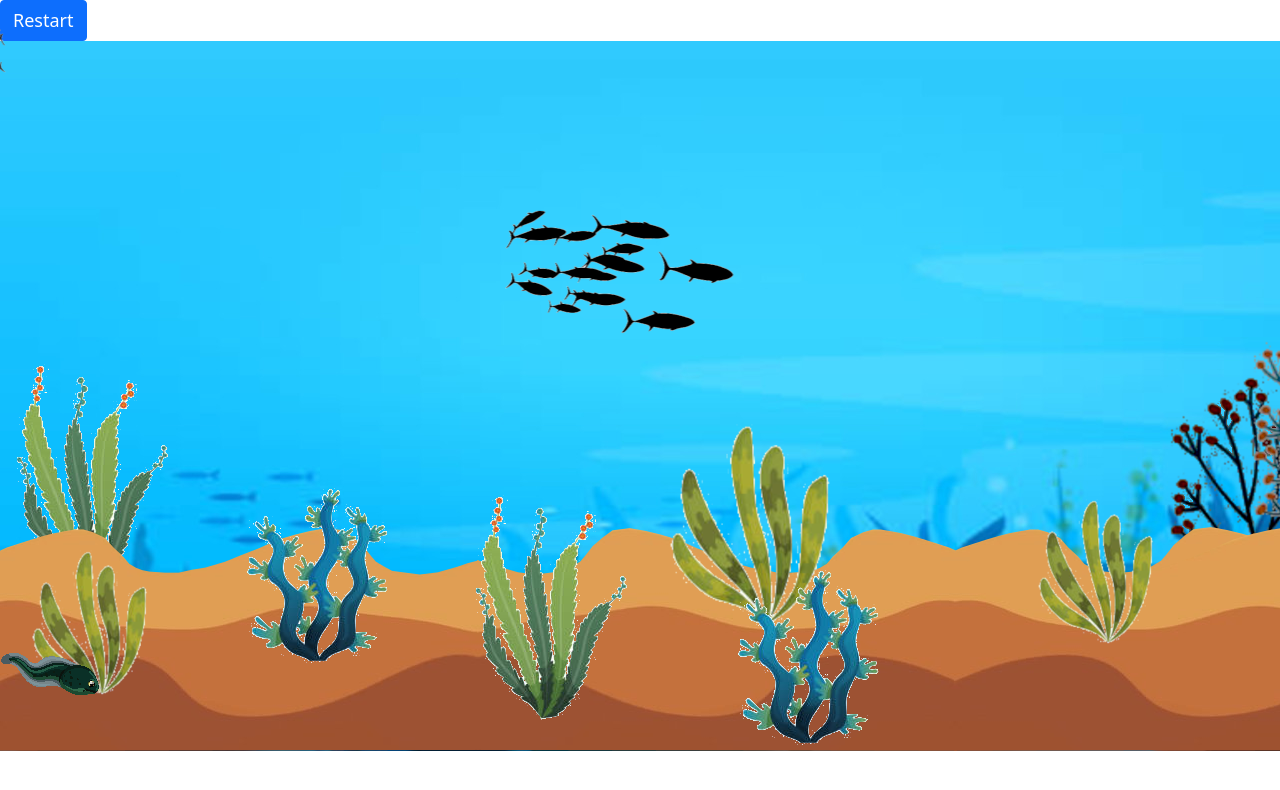
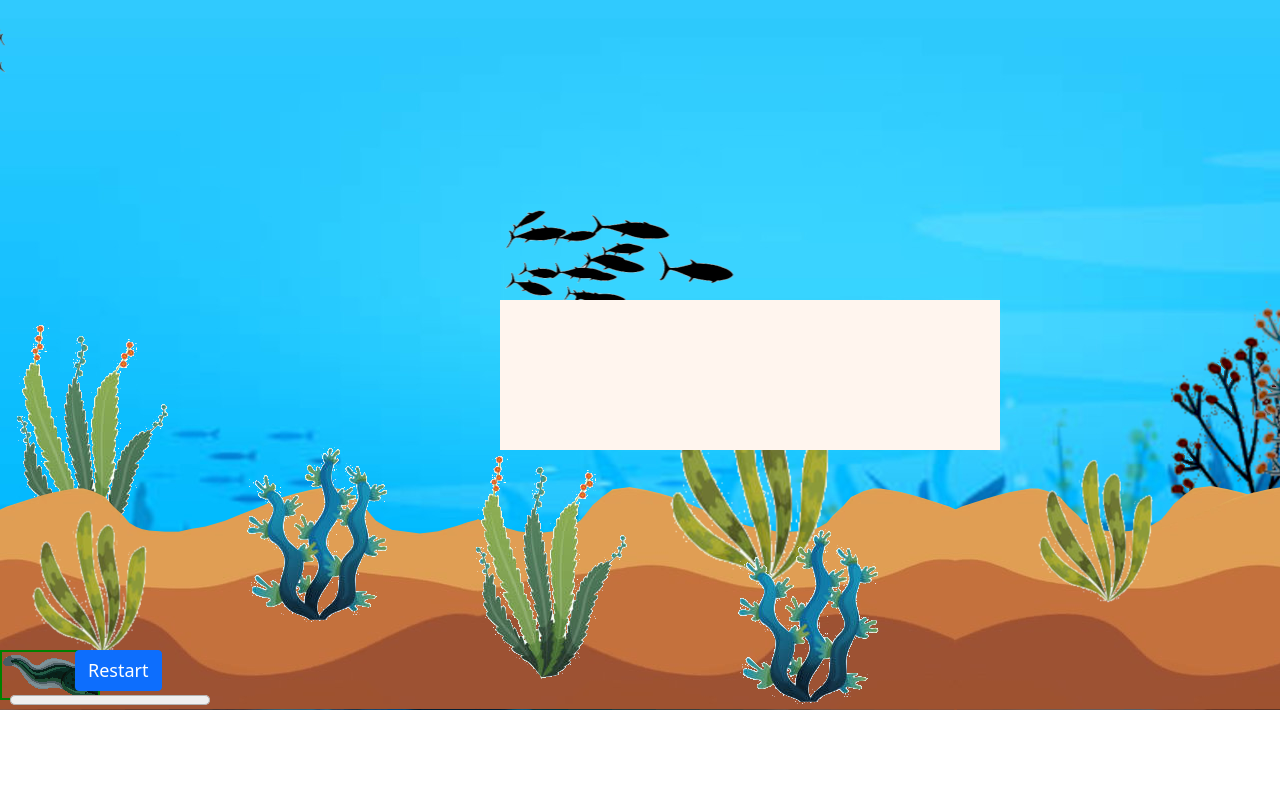
Before and after one commit to BarbaraCristinaNunes/challenge-parallax, a plain HTML site: page index.html in a window 1280 px wide. Shown: the top 790 px of the page. Drawn offline with nearby package versions, Linux system fonts and the light colour scheme.

Commit message:
Update style.css
creates a sytle to the progress bar, the button and the message of game over

```diff
--- a/style.css
+++ b/style.css
@@ -1,6 +1,15 @@
 *{
      margin: 0px;
      padding: 0px;
+}
+
+#progress{
+     width: 200px;
+     height: 20px;
+     top: 690px;
+     left: 10px;
+     z-index: 9;
+     position: absolute;
 }
 
 #lake{
@@ -52,6 +61,7 @@
      position: absolute;
      z-index: 6;
      background-image: url("img/tadpole-left.png");
+     border: 2px solid green;
 }
 
 .dragonfly{
@@ -62,4 +72,25 @@
      /* top: 650px;
      right: 0px; */
      background-image: url("img/dragonfly-right.png");
+     border: 2px solid red;
 }
+
+#btn{
+     position: absolute;
+     z-index: 9;
+     top: 650px;
+     left: 75px;
+}
+
+#message{
+     position: absolute;
+     z-index: 9;
+     width: 500px;
+     height: 150px;
+     left: 500px;
+     top: 300px;
+     text-align: center;
+     color: red;
+     font-size: xx-large;
+     background-color: seashell;
+}
```
